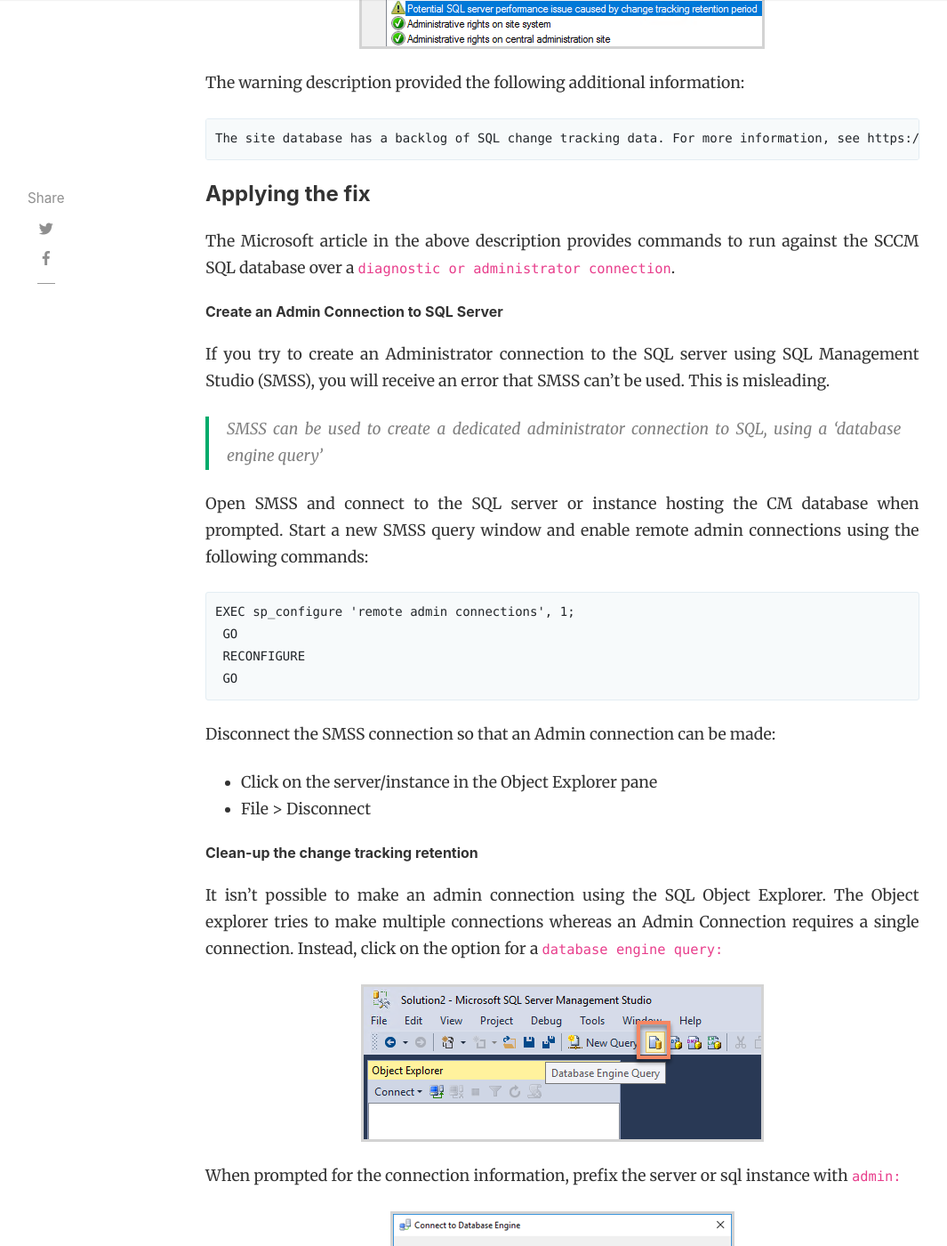
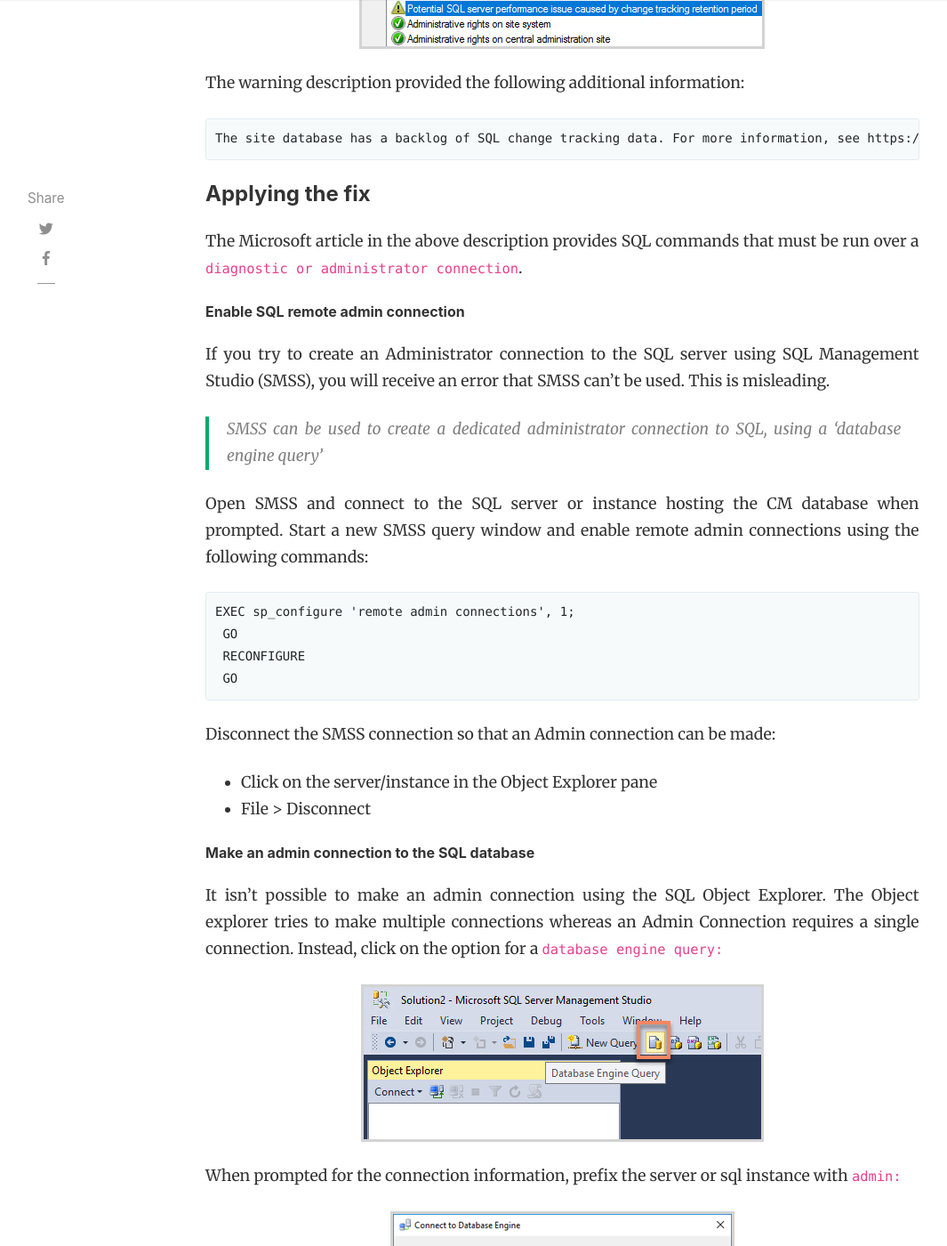
Before and after one commit to gbdixg/gbdixg.github.io, a Jekyll site: the page built from _posts/2019-02-23-sql-change-tracking-retention.md, in a window 1280 px wide and 1400 px high, scrolled down 1343 px. Shown: the whole window at 89% size, without its empty margins (54-1119 px from the left). Built offline with Jekyll 4.4.1, drawn with Linux system fonts in a browser that asks for light colours; nearby versions of some CDN libraries; comment, search, counter and statistics services are not loaded; some of the changed text lies outside the part shown.

Commit message:
SQL post additional headings

```diff
--- a/_posts/2019-02-23-sql-change-tracking-retention.md
+++ b/_posts/2019-02-23-sql-change-tracking-retention.md
@@ -42,9 +42,9 @@
 
 #### Applying the fix
 
-The Microsoft article in the above description provides commands to run against the SCCM SQL database over a `diagnostic or administrator connection`.
+The Microsoft article in the above description provides SQL commands that must be run over a `diagnostic or administrator connection`.
 
-###### Create an Admin Connection to SQL Server
+###### Enable SQL remote admin connection
 
 If you try to create an Administrator connection to the SQL server using SQL Management Studio (SMSS), you will receive an error that SMSS can't be used. This is misleading.
 
@@ -65,7 +65,7 @@
 * Click on the server/instance in the Object Explorer pane
 * File > Disconnect
 
-###### Clean-up the change tracking retention
+###### Make an admin connection to the SQL database
 
 It isn't possible to make an admin connection using the SQL Object Explorer. The Object explorer tries to make multiple connections whereas an Admin Connection requires a single connection. Instead, click on the option for a `database engine query:`
 
```
Also changed, not shown: other parts of _posts/2019-02-23-sql-change-tracking-retention.md (+2 -0 lines).
